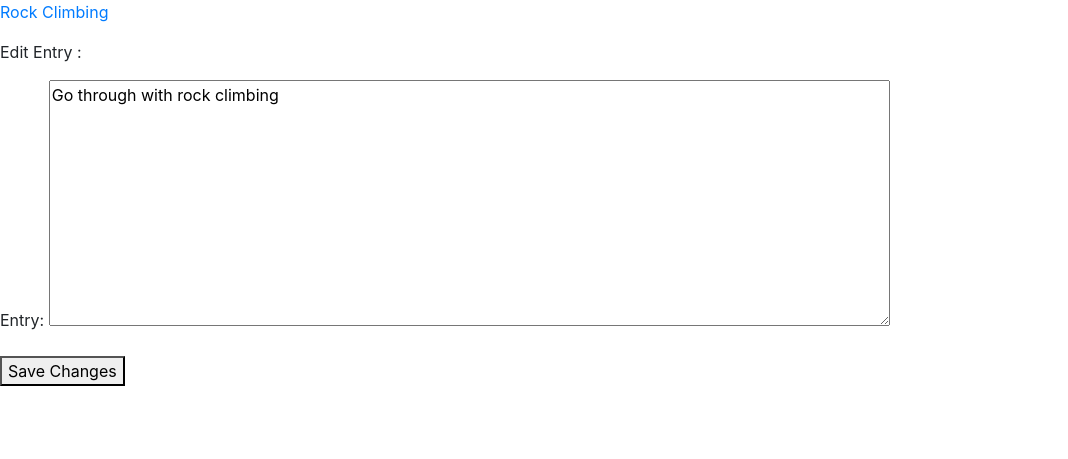
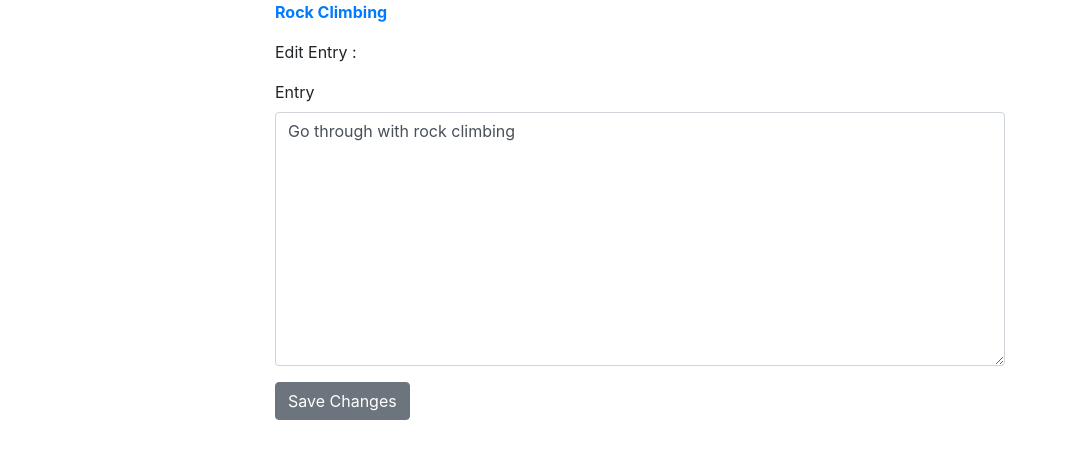
Before and after one commit to Mohammadhussain257/learning_log, a Django app: page /edit_entry/1 in a window 1280 px wide. Shown: the part 56-515 px from the top of the page, without its empty margins (0-1068 px from the left). Run offline with Django 3.2, Linux system fonts and the light colour scheme; a user stored in the database is signed in; data comes from the database, SQL or seed files in the repository; both versions use the stored data as it was after the commit; some libraries are stand-ins or nearby versions.

Commit message:
edit page styling

```diff
--- a/templates/edit_entry.html
+++ b/templates/edit_entry.html
@@ -1,10 +1,19 @@
 {% extends 'base.html' %}
+{% load bootstrap4 %}
 {% block content %}
-    <p><a href="{% url 'learning_logs:topic' topic.id %}">{{ topic }}</a></p>
-    <p>Edit Entry :</p>
-    <form action="{% url 'learning_logs:edit_entry' entry.id %}" method="post">
-    {% csrf_token %}
-    {{ form.as_p }}
-    <button name="submit">Save Changes</button>
-    </form>
+    <div class="container">
+    <div class="row">
+        <div class="offset-2"></div>
+        <div class="col-8">
+            <p><a href="{% url 'learning_logs:topic' topic.id %}" class="font-weight-bold">{{ topic }}</a></p>
+            <p>Edit Entry :</p>
+            <form action="{% url 'learning_logs:edit_entry' entry.id %}" method="post" class="form">
+            {% csrf_token %}
+            {% bootstrap_form form %}
+            <button name="submit" class="btn btn-secondary">Save Changes</button>
+            </form>
+        </div>
+        <div class="offset-2"></div>
+    </div>
+    </div>
 {% endblock content %}
```
Also changed, not shown: db.sqlite3.
